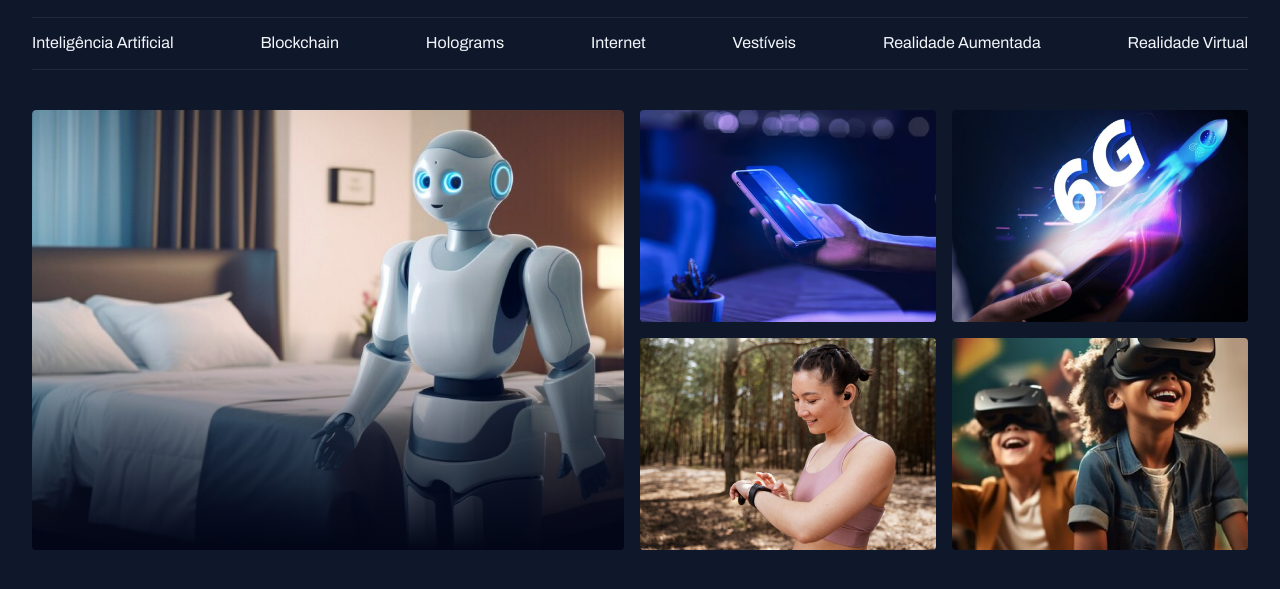
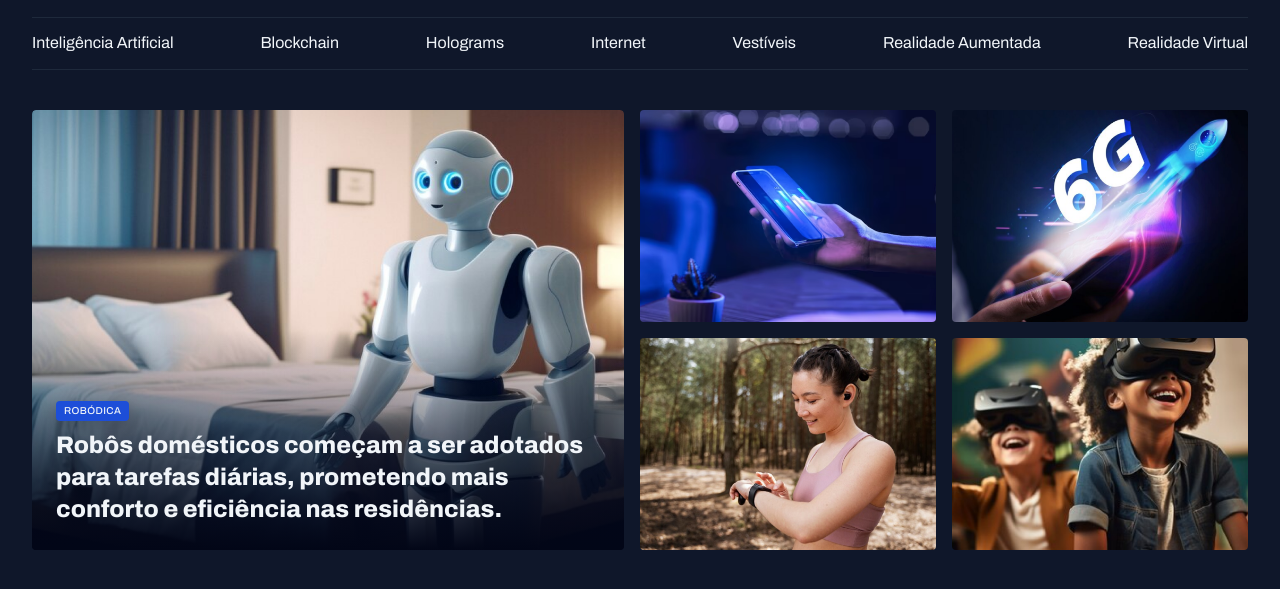
Before and after one commit to joao12243/NewsPortal, a plain HTML site: page index.html in a window 1280 px wide. Shown: the part 61-650 px from the top of the page. Drawn offline with Linux system fonts and the light colour scheme; a web font is replaced by a local one.

Commit message:
Ajustando o conteúdo do card

```diff
--- a/index.html
+++ b/index.html
@@ -39,9 +39,16 @@
 
   <main class="grid container">
     <section id="featured" class="grid grid-flow-col gap-16">
-      <di class="card">
+      <figure class="card">
         <img src="assets/images/Image 01.png" alt="">
-      </di>
+
+        <figcaption>
+          <span class="content-tag">robódica</span>
+          <h2 class="text-2xl">
+            Robôs domésticos começam a ser adotados para tarefas diárias, prometendo mais conforto e eficiência nas residências.
+          </h2>
+        </figcaption>
+      </figure>
 
       <div class="grid grid-cols-2 gap-16">
         <div>
--- a/styles/global.css
+++ b/styles/global.css
@@ -53,3 +53,15 @@ img {
 main {
   margin-top: 40px;
 }
+
+.content-tag {
+  display: inline-block;
+  background-color: var(--brand-color-dark);
+  padding: 4px 8px;
+  border-radius: 4px;
+  font: 500 10px/1.2 var(--font-family);
+  text-transform: uppercase;
+  letter-spacing: 0.04em;
+  color: var(--text-color-primary);
+  box-shadow: 0px 4px 16px #02061740;
+}
--- a/styles/sections.css
+++ b/styles/sections.css
@@ -4,7 +4,7 @@
     object-fit: cover;
     border-radius: 4px;
   }
-}
+
 .card {
   border-radius: 4px;
   overflow: hidden;
@@ -21,4 +21,16 @@
       #020617 100%
     );
   }
+
+  figcaption {
+    position: absolute;
+    bottom: 0;
+
+    padding: 24px;
+
+    h2{
+      margin-top: 8px;
+    }
+  }
 }
+}
--- a/styles/utility.css
+++ b/styles/utility.css
@@ -14,3 +14,19 @@
 .gap-16 {
   gap: 16px;
 }
+
+.text-2xl {
+  font: var(--h1);
+}
+
+.text-xl {
+  font: var(--h2);
+}
+
+.text-lg {
+  font: var(--h3);
+}
+
+.text-sm {
+  font: var(--text-sm);
+}
```
